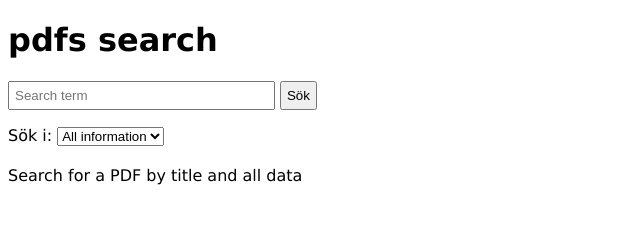
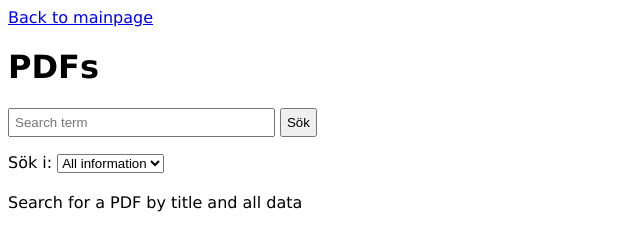
Before and after one commit to Neeeroo/grupp2-inl-mning, a website: page client/index-pdfs.html in a window 1280 px wide. Shown: the whole page, without its empty margins (0-640 px from the left). Drawn offline with Linux system fonts and the light colour scheme.

Commit message:
Created link to go back to mainpage

```diff
--- a/client/index-pdfs.html
+++ b/client/index-pdfs.html
@@ -9,7 +9,8 @@
 </head>
 
 <body>
-  <h1>pdfs search</h1>
+  <a href="index.html">Back to mainpage</a>
+  <h1>PDFs</h1>
   <!-- A form with a search field and a search button-->
   <!-- Call the search function when the form is sent/submitted -->
   <!-- return false is needed fro the web page NOT to reload -->
```
Also changed, not shown: client/index-images.html (+4 -1 lines), client/index-music.html (+2 -1 lines).
